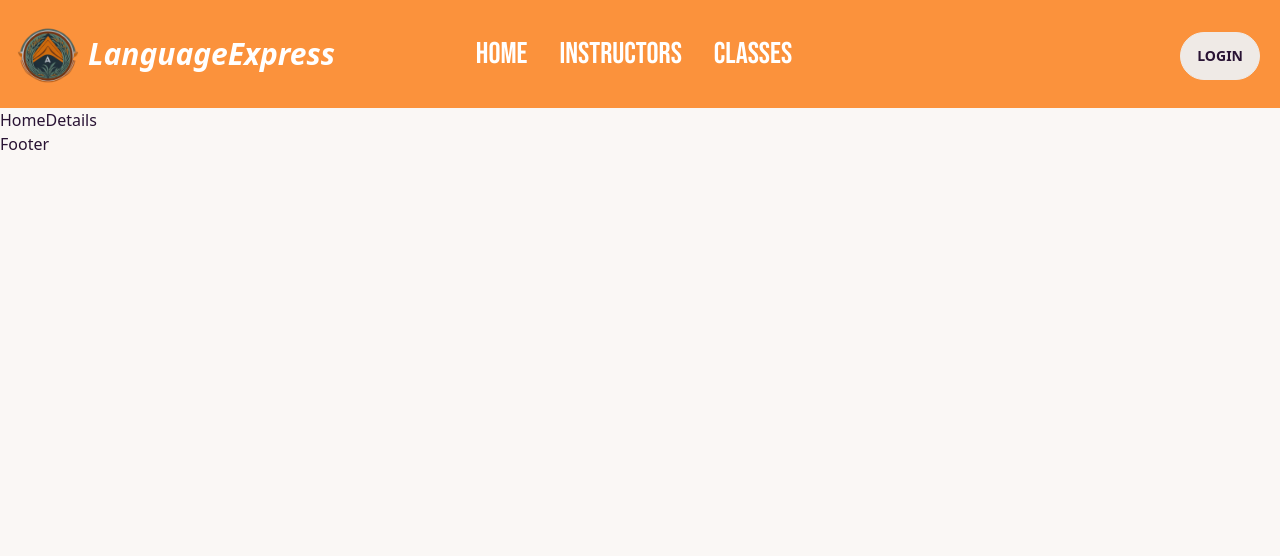
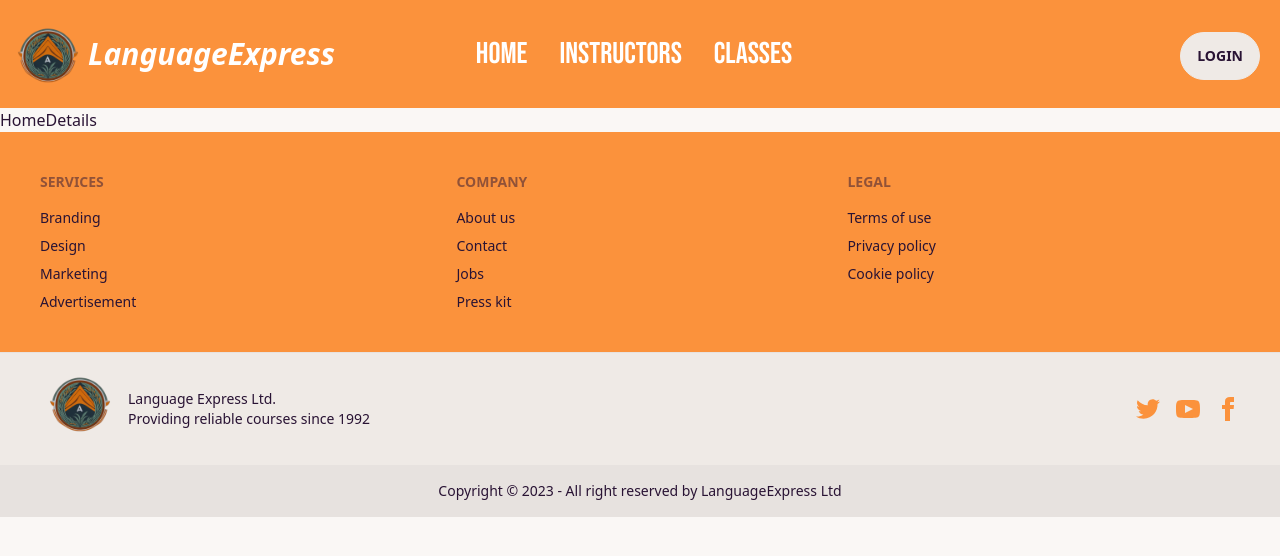
Before and after one commit to Lokman-Hossain-Mujahid/Language-Express, a React (Vite) app: page / in a window 1280 px wide. Shown: the top 556 px of the page. Built offline with nearby package versions, Linux system fonts and the light colour scheme; no server answers.

Commit message:
Footer Done

```diff
--- a/src/Shared/Footer/Footer.jsx
+++ b/src/Shared/Footer/Footer.jsx
@@ -2,8 +2,49 @@
 
 const Footer = () => {
     return (
-        <div>
-            <h2>Footer</h2>
+        <div className=''>
+            <footer className="footer p-10 bg-orange-400 text-base-content">
+                <div>
+                    <span className="footer-title">Services</span>
+                    <a className="link link-hover">Branding</a>
+                    <a className="link link-hover">Design</a>
+                    <a className="link link-hover">Marketing</a>
+                    <a className="link link-hover">Advertisement</a>
+                </div>
+                <div>
+                    <span className="footer-title">Company</span>
+                    <a className="link link-hover">About us</a>
+                    <a className="link link-hover">Contact</a>
+                    <a className="link link-hover">Jobs</a>
+                    <a className="link link-hover">Press kit</a>
+                </div>
+                <div>
+                    <span className="footer-title">Legal</span>
+                    <a className="link link-hover">Terms of use</a>
+                    <a className="link link-hover">Privacy policy</a>
+                    <a className="link link-hover">Cookie policy</a>
+                </div>
+            </footer>
+            <footer className="footer px-10 py-4 border-t bg-base-200 text-base-content border-base-300">
+                <div className="items-center grid-flow-col">
+                    <div>
+                        <img className='w-20' src="/images/logo.png" alt="" />
+                    </div>
+                    <p>Language Express Ltd. <br />Providing reliable courses since 1992</p>
+                </div>
+                <div className="md:place-self-center md:justify-self-end text-orange-400">
+                    <div className="grid grid-flow-col gap-4">
+                        <a><svg xmlns="http://www.w3.org/2000/svg" width="24" height="24" viewBox="0 0 24 24" className="fill-current"><path d="M24 4.557c-.883.392-1.832.656-2.828.775 1.017-.609 1.798-1.574 2.165-2.724-.951.564-2.005.974-3.127 1.195-.897-.957-2.178-1.555-3.594-1.555-3.179 0-5.515 2.966-4.797 6.045-4.091-.205-7.719-2.165-10.148-5.144-1.29 2.213-.669 5.108 1.523 6.574-.806-.026-1.566-.247-2.229-.616-.054 2.281 1.581 4.415 3.949 4.89-.693.188-1.452.232-2.224.084.626 1.956 2.444 3.379 4.6 3.419-2.07 1.623-4.678 2.348-7.29 2.04 2.179 1.397 4.768 2.212 7.548 2.212 9.142 0 14.307-7.721 13.995-14.646.962-.695 1.797-1.562 2.457-2.549z"></path></svg></a>
+                        <a><svg xmlns="http://www.w3.org/2000/svg" width="24" height="24" viewBox="0 0 24 24" className="fill-current"><path d="M19.615 3.184c-3.604-.246-11.631-.245-15.23 0-3.897.266-4.356 2.62-4.385 8.816.029 6.185.484 8.549 4.385 8.816 3.6.245 11.626.246 15.23 0 3.897-.266 4.356-2.62 4.385-8.816-.029-6.185-.484-8.549-4.385-8.816zm-10.615 12.816v-8l8 3.993-8 4.007z"></path></svg></a>
+                        <a><svg xmlns="http://www.w3.org/2000/svg" width="24" height="24" viewBox="0 0 24 24" className="fill-current"><path d="M9 8h-3v4h3v12h5v-12h3.642l.358-4h-4v-1.667c0-.955.192-1.333 1.115-1.333h2.885v-5h-3.808c-3.596 0-5.192 1.583-5.192 4.615v3.385z"></path></svg></a>
+                    </div>
+                </div>
+            </footer>
+            <footer className="footer footer-center p-4 bg-base-300 text-base-content">
+                <div>
+                    <p>Copyright © 2023 - All right reserved by LanguageExpress Ltd</p>
+                </div>
+            </footer>
         </div>
     );
 };
--- a/src/Shared/Navbar/Navbar.jsx
+++ b/src/Shared/Navbar/Navbar.jsx
@@ -30,7 +30,7 @@
                         </div>
                         <div className='flex items-center'>
                             <div>
-                                <img className='w-20 pt-3' src="/public/images/logo.png" alt="" />
+                                <img className='w-20 pt-3' src="/images/logo.png" alt="" />
                             </div>
                             <div>
                                 <Link to="/" className="normal-case md:text-3xl font-semibold italic text-white">LanguageExpress</Link>
```
